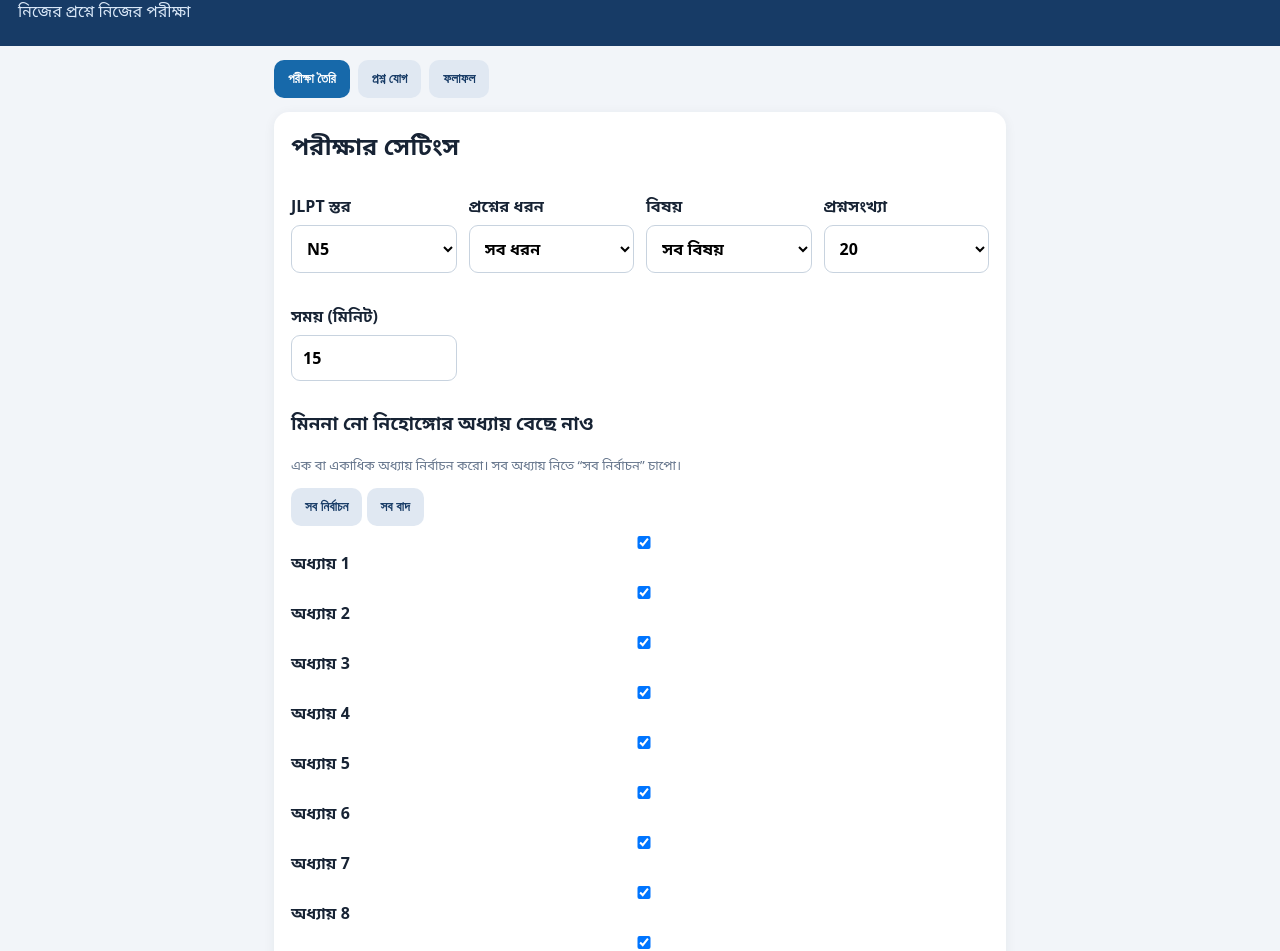
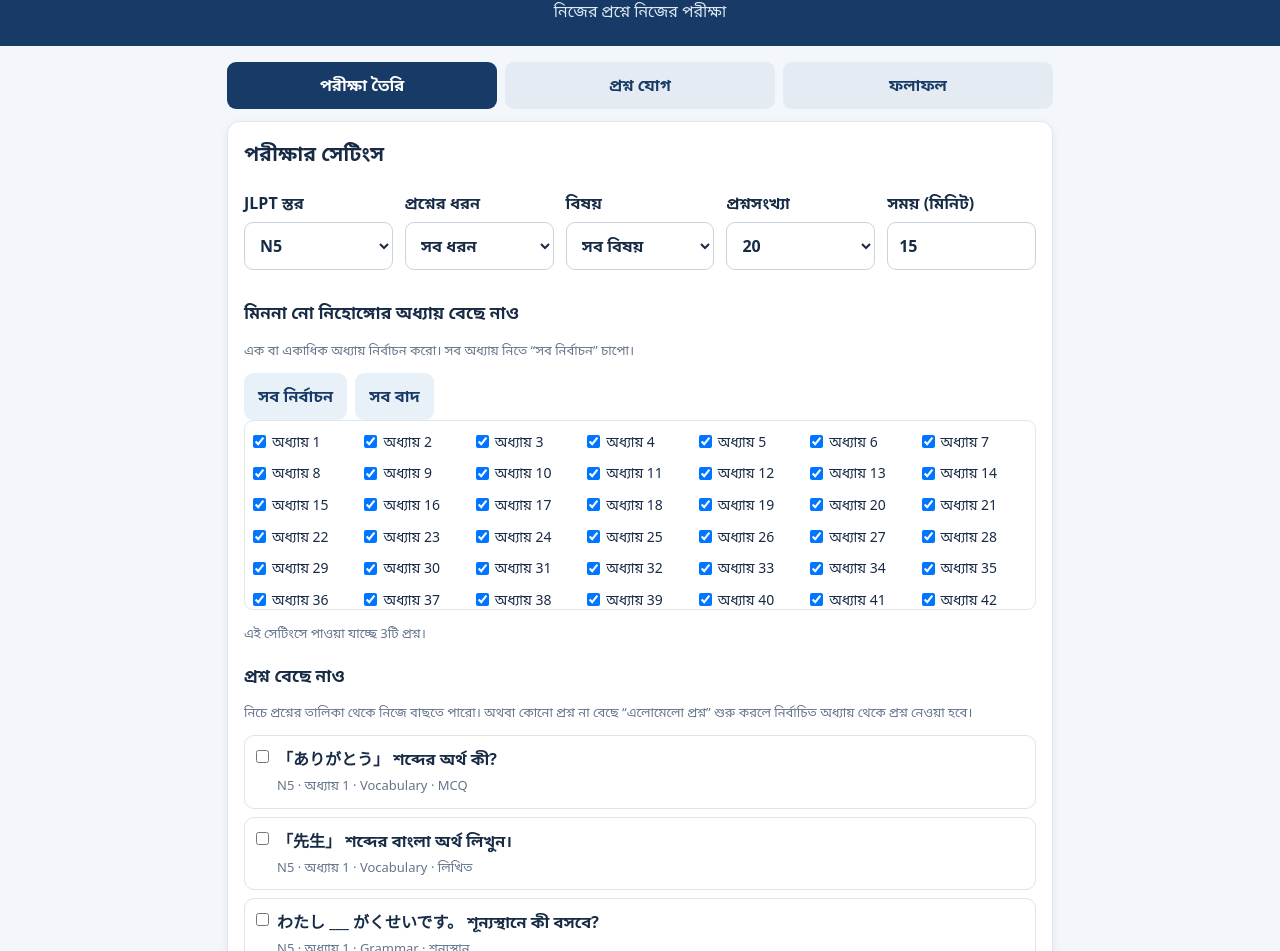
Before and after one commit to mfahimhan-del/amar-porikkha, a plain HTML site: page index.html in a window 1280 px wide. Shown: the part 64-1015 px from the top of the page. Drawn offline with Linux system fonts and the light colour scheme.

Commit message:
Update style.css

```diff
--- a/style.css
+++ b/style.css
@@ -1 +1,33 @@
-*{box-sizing:border-box}body{margin:0;background:#f2f5f9;color:#172334;font-family:system-ui,"Noto Sans Bengali",sans-serif}header{background:#173b66;color:white;padding:22px 18px}header h1{margin:0;font-size:25px}header p{margin:5px 0 0;color:#d9e7f7}main{max-width:760px;margin:auto;padding:14px}.tabs{display:flex;gap:8px;flex-wrap:wrap;margin-bottom:14px}.tabs button,button{border:0;border-radius:10px;padding:11px 14px;font-weight:650;background:#e0e8f2;color:#173b66}.tabs .active,.primary{background:#1769aa;color:white}.panel{background:white;border-radius:15px;padding:17px;box-shadow:0 2px 12px #142b4410}.panel h2{margin-top:0}.grid{display:grid;grid-template-columns:repeat(auto-fit,minmax(145px,1fr));gap:12px}label{display:block;font-weight:600;margin:10px 0}input,select,textarea{display:block;width:100%;margin-top:6px;border:1px solid #c8d3df;border-radius:9px;padding:11px;font:inherit;background:white}textarea{min-height:85px}.primary{width:100%;margin-top:12px}.qitem{padding:11px;border:1px solid #dbe3ec;border-radius:10px;margin:8px 0}.qitem label{display:flex;gap:8px;align-items:flex-start}.qitem input{width:auto;margin:3px 0}.muted{color:#64748b;font-size:13px}.examq{border-top:1px solid #e2e8f0;padding:12px 0}.examq label{font-weight:400}footer{text-align:center;color:#64748b;padding:20px;font-size:13px}button:disabled{opacity:.5}
+*{box-sizing:border-box}
+body{margin:0;background:#f3f6fa;color:#172b45;font-family:system-ui,-apple-system,"Noto Sans Bengali",sans-serif;line-height:1.55}
+header{background:#173b66;color:#fff;padding:22px 16px;text-align:center}
+header h1{margin:0;font-size:24px}header p{margin:4px 0 0;color:#dce8f5}
+main{max-width:850px;margin:16px auto;padding:0 12px}
+.tabs{display:flex;gap:8px;margin-bottom:12px}
+button{border:0;border-radius:9px;padding:11px 14px;font:inherit;font-weight:600;cursor:pointer;background:#e4ebf3;color:#173b66}
+.tab{flex:1}.tab.active{background:#173b66;color:white}
+.panel{background:white;border:1px solid #e0e7ef;border-radius:13px;padding:16px;box-shadow:0 2px 8px #173b6610}
+h2{font-size:20px;margin:0 0 12px}h3{font-size:17px;margin:20px 0 8px}
+.grid{display:grid;grid-template-columns:repeat(auto-fit,minmax(145px,1fr));gap:12px}
+label{display:block;font-weight:600;margin:10px 0}
+input,select,textarea{display:block;width:100%;margin-top:6px;border:1px solid #c8d3df;border-radius:9px;padding:11px;font:inherit;background:white;color:#172b45}
+textarea{min-height:85px;resize:vertical}
+.primary{width:100%;margin-top:12px;background:#1769aa;color:white}
+.secondary{background:#e8f0f8;color:#173b66}
+.qitem{padding:11px;border:1px solid #dbe3ec;border-radius:10px;margin:8px 0}
+.qitem label{display:flex;gap:8px;align-items:flex-start;margin:0}
+.qitem input{width:auto;margin:3px 0}
+.muted{color:#64748b;font-size:13px;font-weight:400}
+.chapter-actions{display:flex;gap:8px;flex-wrap:wrap}
+.chapter-grid{display:grid;grid-template-columns:repeat(auto-fit,minmax(105px,1fr));gap:6px;max-height:190px;overflow:auto;padding:8px;border:1px solid #e0e7ef;border-radius:9px}
+.chapter{display:flex;align-items:center;gap:6px;margin:2px 0;font-size:14px;font-weight:500}
+.chapter input{width:auto;margin:0}
+.examq{border-top:1px solid #e2e8f0;padding:12px 0}
+.examq .answer-choice{font-weight:400;display:flex;gap:8px;align-items:center}
+.examq .answer-choice input{width:auto;margin:0}
+.timer{font-weight:700;color:#b45309}
+.result-score{font-size:22px;font-weight:700;color:#1769aa}
+footer{text-align:center;color:#64748b;padding:20px;font-size:13px}
+button:disabled{opacity:.5}
+[hidden]{display:none!important}
+@media(max-width:480px){header h1{font-size:21px}.panel{padding:12px}.tabs{gap:5px}.tab{padding:10px 5px;font-size:14px}}
```
